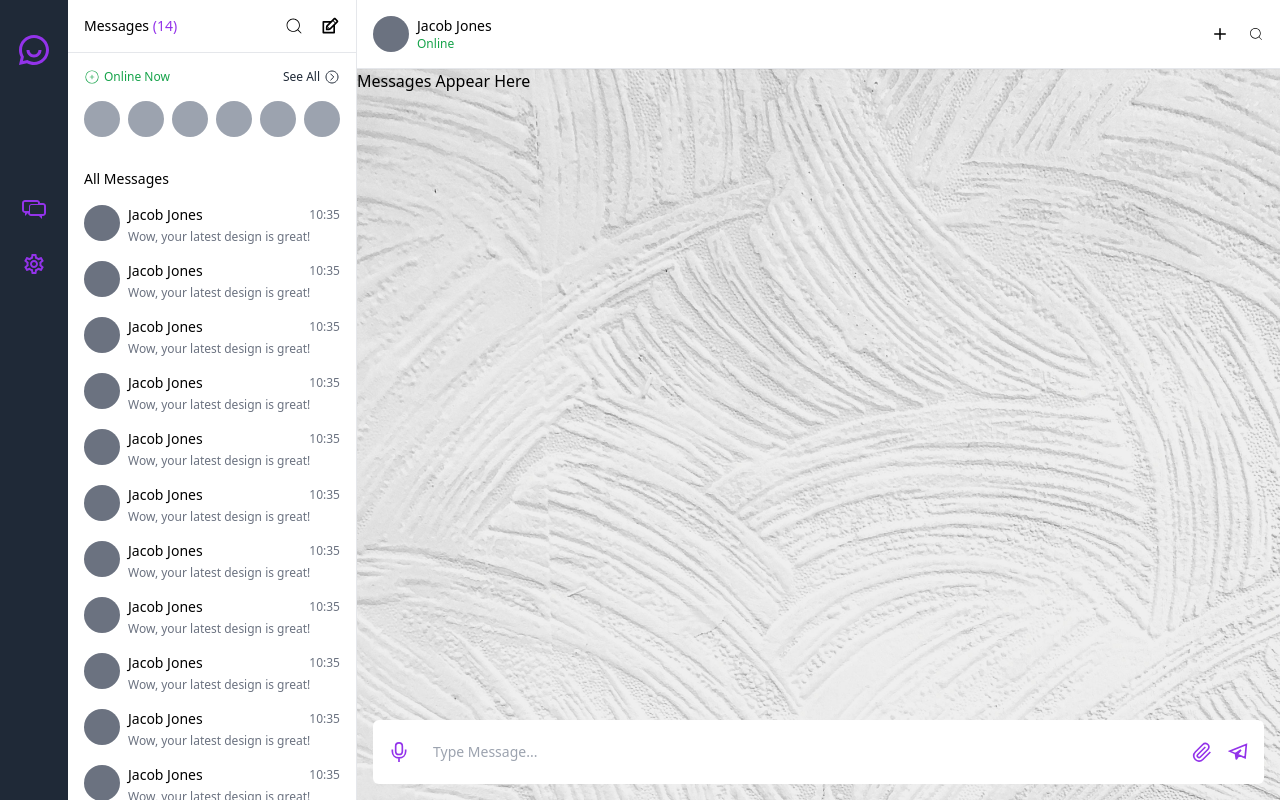
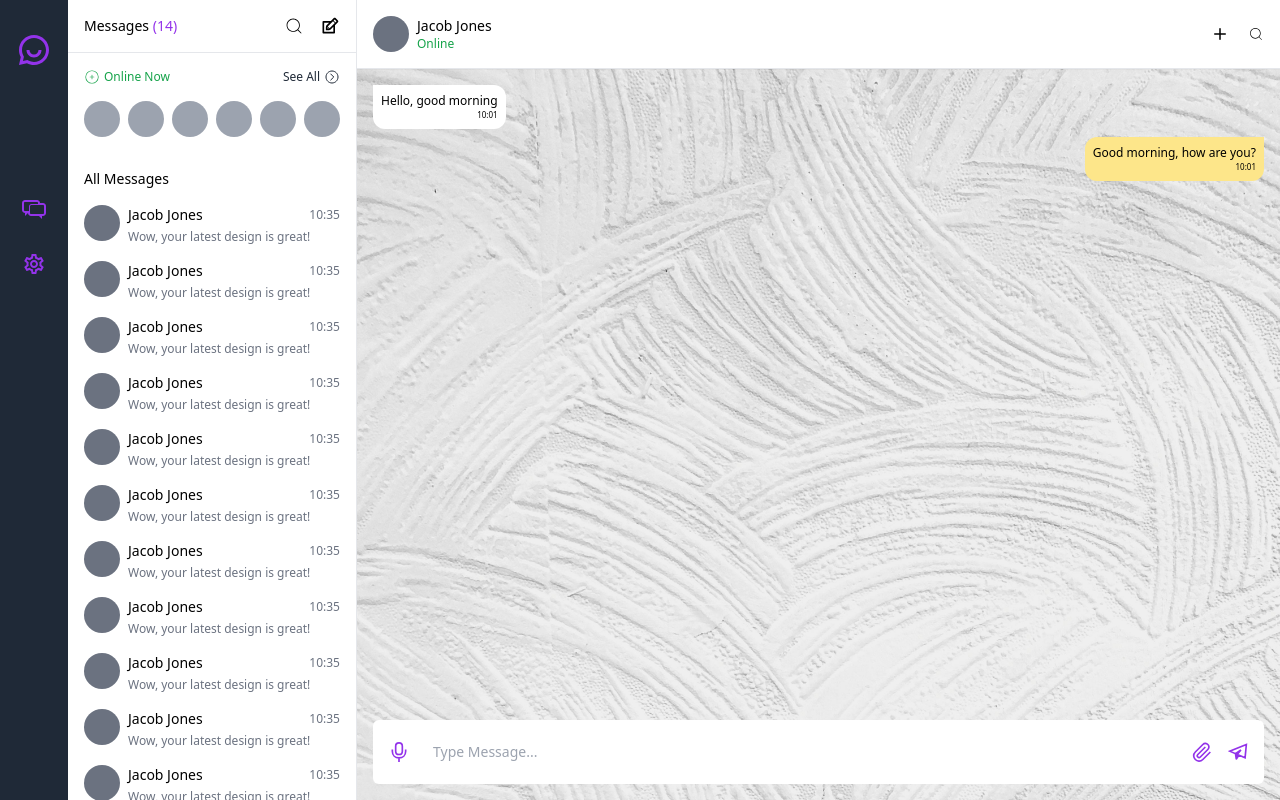
Before and after one commit to apella1/chat-ui, a Next.js app: page /chat in a window 1280 px wide. Built offline with nearby package versions, Linux system fonts and the light colour scheme.

Commit message:
feat: add messages view

```diff
--- a/app/chat/page.tsx
+++ b/app/chat/page.tsx
@@ -1,3 +1,4 @@
+import MessagesView from "@/components/MessagesView";
 import ActiveUserCard from "@/components/ui/cards/ActiveUserCard";
 import ChatCard from "@/components/ui/cards/ChatCard";
 import MessageInput from "@/components/ui/input/MessageInput";
@@ -102,7 +103,9 @@ export default function Chat() {
         </header>
         <hr className="bg-gray-600" />
         <section className="bg-default-chat-bg flex h-full flex-col bg-cover">
-          <div className="flex-grow">Messages Appear Here</div>
+          <div className="flex-grow p-4">
+            <MessagesView />
+          </div>
           <div className="items-end p-4">
             <MessageInput />
           </div>
--- /dev/null
+++ b/components/MessagesView.tsx
@@ -0,0 +1,11 @@
+import IncomingMessage from "./messaging/IncomingMessage";
+import OutgoingMessage from "./messaging/OutgoingMessage";
+
+export default function MessagesView() {
+  return (
+    <section className="flex flex-col space-y-2">
+      <IncomingMessage />
+      <OutgoingMessage />
+    </section>
+  );
+}
--- /dev/null
+++ b/components/messaging/IncomingMessage.tsx
@@ -0,0 +1,8 @@
+export default function IncomingMessage() {
+  return (
+    <div className="flex w-fit max-w-[50%] flex-col rounded-r-xl rounded-bl-xl bg-white p-2">
+      <p className="text-xs">Hello, good morning</p>
+      <p className="self-end text-[8px]">10:01</p>
+    </div>
+  );
+}
--- /dev/null
+++ b/components/messaging/OutgoingMessage.tsx
@@ -0,0 +1,8 @@
+export default function OutgoingMessage() {
+  return (
+    <div className="max-w-[50%] self-end rounded-l-xl rounded-br-xl bg-amber-200 p-2 flex flex-col">
+      <p className="text-xs">Good morning, how are you?</p>
+      <p className="self-end text-[8px]">10:01</p>
+    </div>
+  );
+}
```
Also changed, not shown: 1 other file (tests, documents, lock files or other folders).
